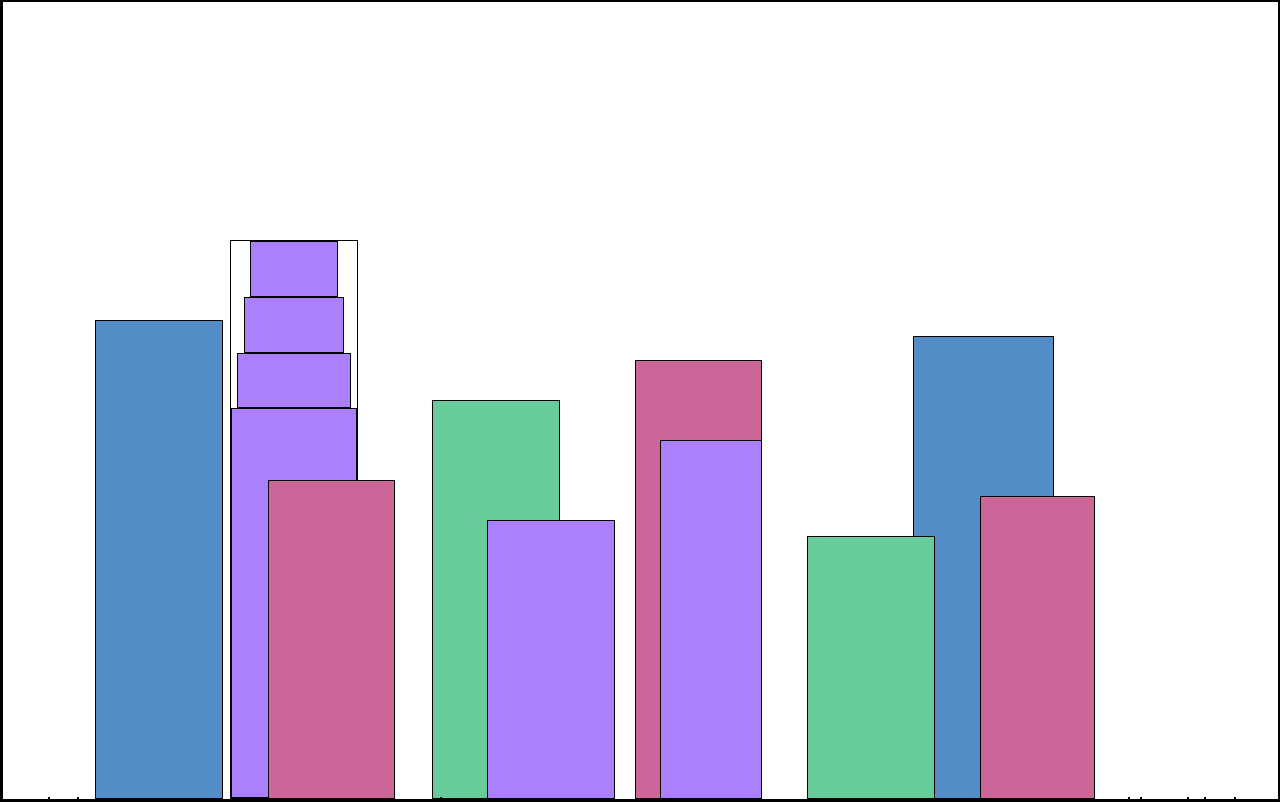
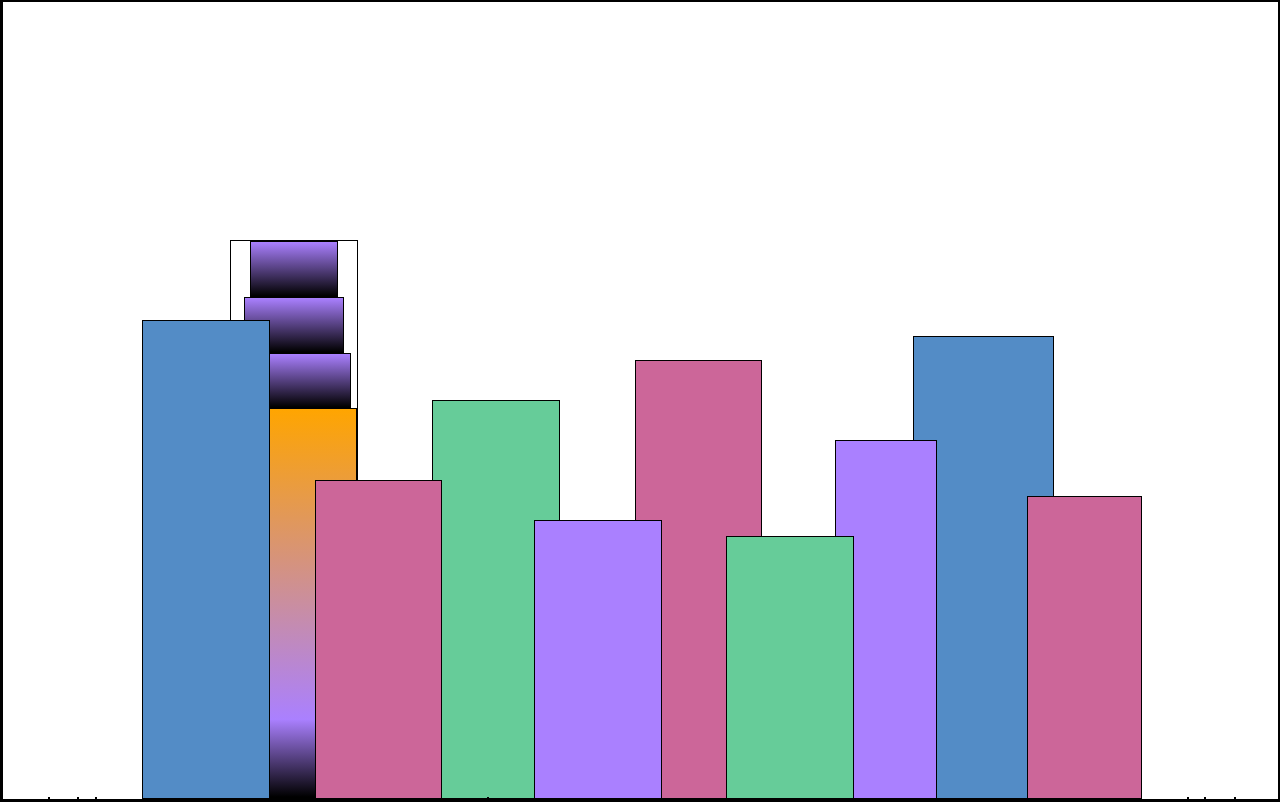
Before and after one commit to Yinkusadel/15-fcc-city-skyline, a website: page index.html in a window 1280 px wide. Drawn offline with Linux system fonts and the light colour scheme.

Commit message:
add complete solution to skyline project

```diff
--- a/index.html
+++ b/index.html
@@ -11,9 +11,9 @@
       <div></div>
       <div></div>
       <div class="bb1">
-        <div class="bb1a"></div>
-        <div class="bb1b"></div>
-        <div class="bb1c"></div>
+        <div class="bb1a bb1-window"></div>
+        <div class="bb1b bb1-window"></div>
+        <div class="bb1c bb1-window"></div>
         <div class="bb1d"></div>
       </div>
       <div class="bb2"></div>
@@ -23,7 +23,9 @@
       <div></div>
       <div></div>
     </div>
+
     <div class="foreground-buildings">
+      <div></div>
       <div></div>
       <div class="fb1"></div>
       <div class="fb2"></div>
@@ -34,7 +36,6 @@
       <div class="fb6"></div>
       <div></div>
       <div></div>
-      <div></div>
     </div>
   </body>
 </html>
--- a/styles.css
+++ b/styles.css
@@ -3,6 +3,7 @@
     --building-color2: #66cc99;
     --building-color3: #cc6699;
     --building-color4: #538cc6;
+    --window-color1:black;
  }
 
   * {
@@ -16,16 +17,17 @@
     overflow: hidden;
   }
 
-  .background-buildings {
+  .background-buildings, .foreground-buildings {
     width: 100%;
     height: 100%;
-    display :flex ;
-    align-items:flex-end;
-    justify-content:space-evenly;
+    display: flex;
+    align-items: flex-end;
+    justify-content: space-evenly;
     position: absolute;
     top: 0;
   }
 
+/* BACKGROUND BUILDINGS - "bb" stands for "background building" */
   .bb1 {
     width: 10%;
     height: 70%;
@@ -36,27 +38,25 @@
 
   .bb1a {
     width: 70%;
-    height: 10%;
-    background-color: var(--building-color1);
   }
 
   .bb1b{
     width :80%;
-    height :10%;
-    background-color: var(--building-color1);
   }
 
   .bb1c{
     width :90%;
-    height :10%;
-    background-color: var(--building-color1);
   }
 
-  .bb1d{
-    width :100%;
-    height :70%;
-    background-color: var(--building-color1);
-  }
+.bb1d {
+width: 100%;
+height: 70%;
+background: linear-gradient(
+  orange,
+  var(--building-color1 )80%,
+  var(--window-color1)
+);
+}
 
   .bb2{
     width :10%;
@@ -76,6 +76,7 @@
     background-color: var(--building-color4)
   }
 
+  /* FOREGROUND BUILDINGS - "fb" stands for "foreground building" */
   .fb1 {
     width: 10%;
     height: 60%;
@@ -99,12 +100,16 @@
     width: 8%;
     height: 45%;
     background-color: var(--building-color1);
+    position :relative ;
+    left :10%;
   }
 
   .fb5 {
     width: 10%;
     height: 33%;
     background-color: var(--building-color2);
+    position :relative ;
+    right: 10%;
   }
 
   .fb6 {
@@ -113,12 +118,10 @@
     background-color: var(--building-color3);
   }
 
-  .background-buildings, .foreground-buildings {
-    width: 100%;
-    height: 100%;
-    display: flex;
-    align-items: flex-end;
-    justify-content: space-evenly;
-    position: absolute;
-    top: 0;
+  .bb1-window{
+    height: 10%;
+     background: linear-gradient(
+        var(--building-color1),
+        var(--window-color1)
+      );
   }
```
